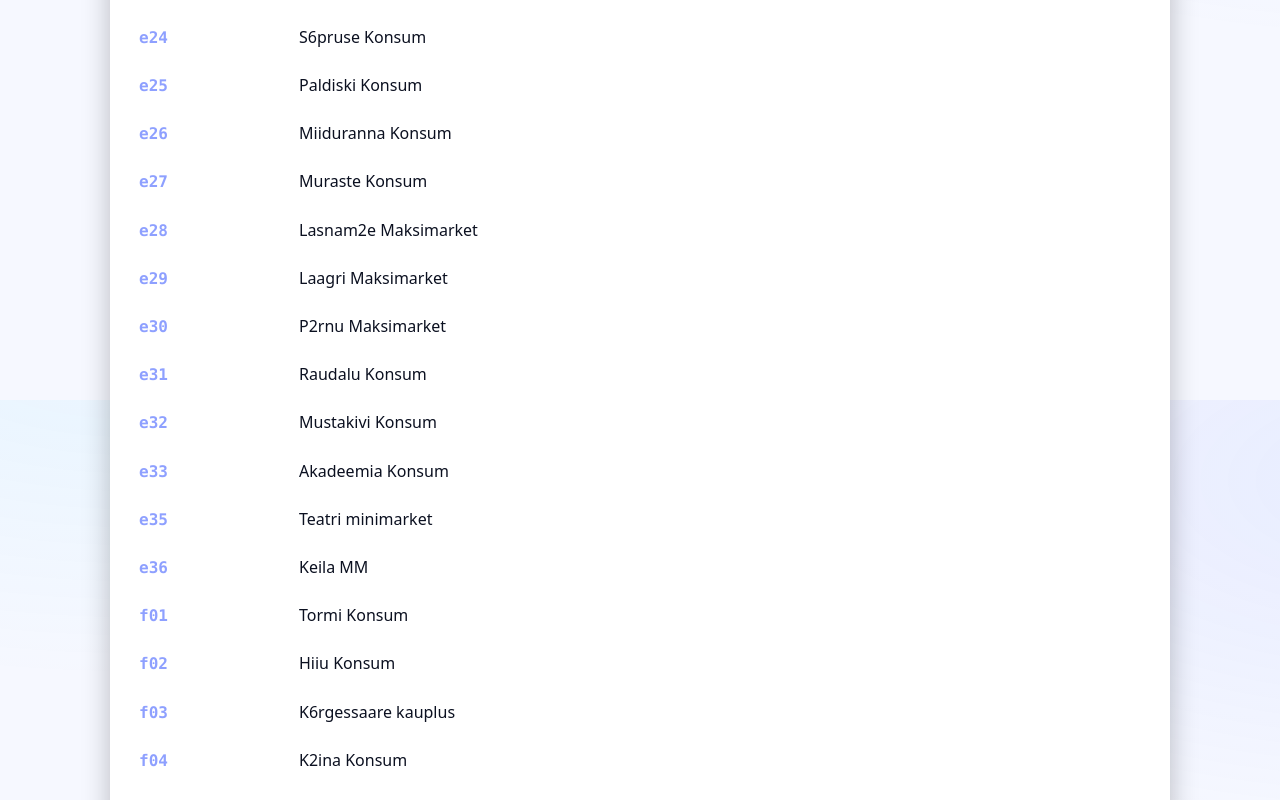
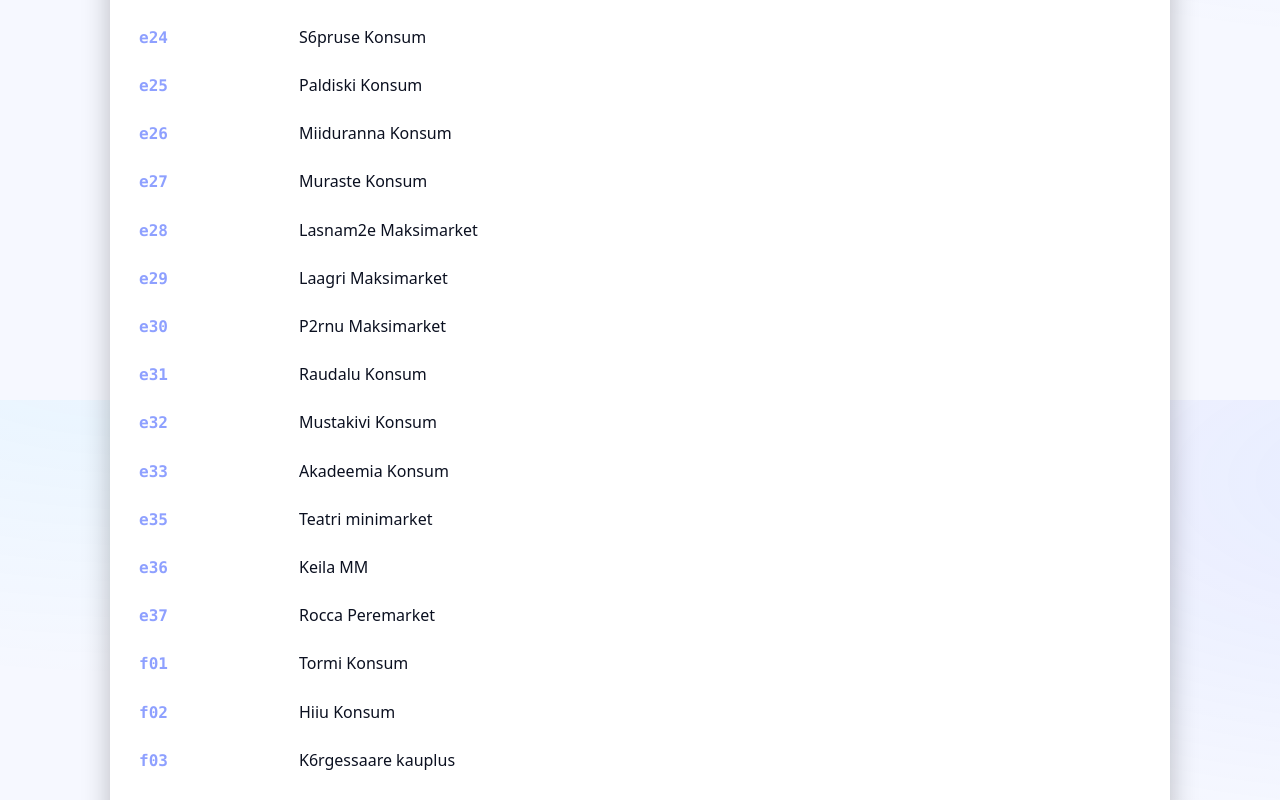
Before and after one commit to KaurEST/zabbix-widget, a plain HTML site: page index.html in a window 1280 px wide. Shown: the part 2000-2800 px from the top of the page. Drawn offline with Linux system fonts and the light colour scheme.

Commit message:
Update index.html

```diff
--- a/index.html
+++ b/index.html
@@ -135,6 +135,7 @@
       ["e33","Akadeemia Konsum"],
       ["e35","Teatri minimarket"],
       ["e36","Keila MM"],
+      ["e37","Rocca Peremarket"],
       ["f01","Tormi Konsum"],
       ["f02","Hiiu Konsum"],
       ["f03","K6rgessaare kauplus"],
```
